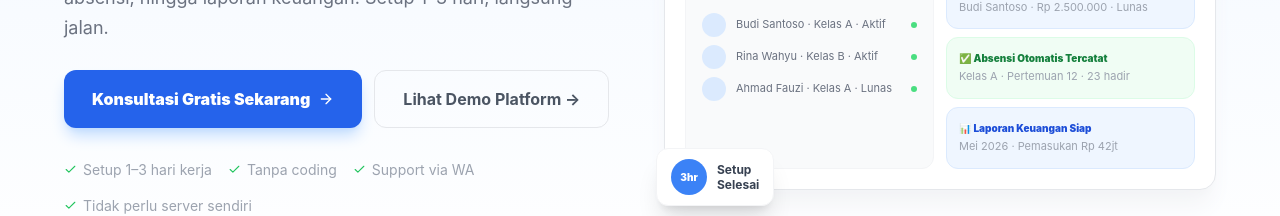
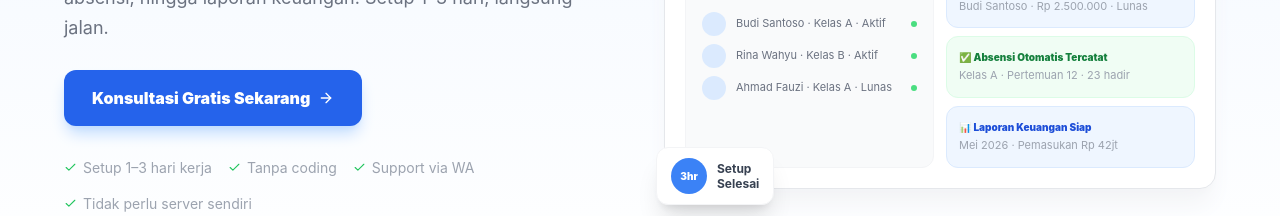
Before and after one commit to RiGi26/ja-landingpage-platform, a Next.js app: page / in a window 1280 px wide. Shown: the part 344-560 px from the top of the page. Built offline with nearby package versions, Linux system fonts and the light colour scheme; no server answers.

Commit message:
fix: hapus tombol Lihat Demo Platform dari HeroSection

```diff
--- a/app/page.tsx
+++ b/app/page.tsx
@@ -56,14 +56,6 @@ function HeroSection() {
                 className="inline-flex items-center justify-center gap-2 px-7 py-4 bg-blue-600 hover:bg-blue-700 text-white font-black rounded-xl transition-all hover:scale-[1.02] text-base shadow-lg shadow-blue-200"
               >
                 Konsultasi Gratis Sekarang <ArrowRight size={16} />
-              </a>
-              <a
-                href={`${LMS_URL}/demo`}
-                target="_blank"
-                rel="noopener noreferrer"
-                className="inline-flex items-center justify-center gap-2 px-7 py-4 border border-gray-200 text-gray-600 font-bold rounded-xl hover:bg-gray-50 hover:border-gray-300 transition-all text-base"
-              >
-                Lihat Demo Platform →
               </a>
             </div>
 
```
